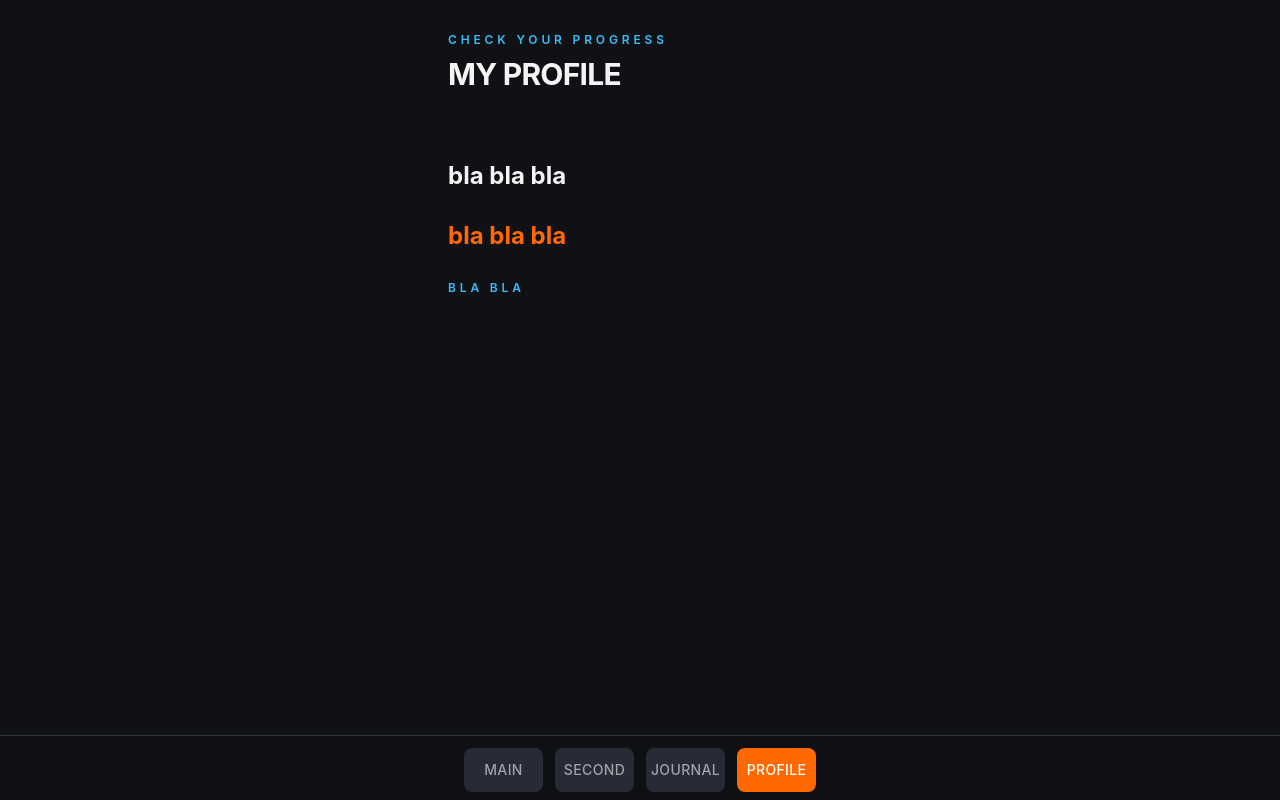
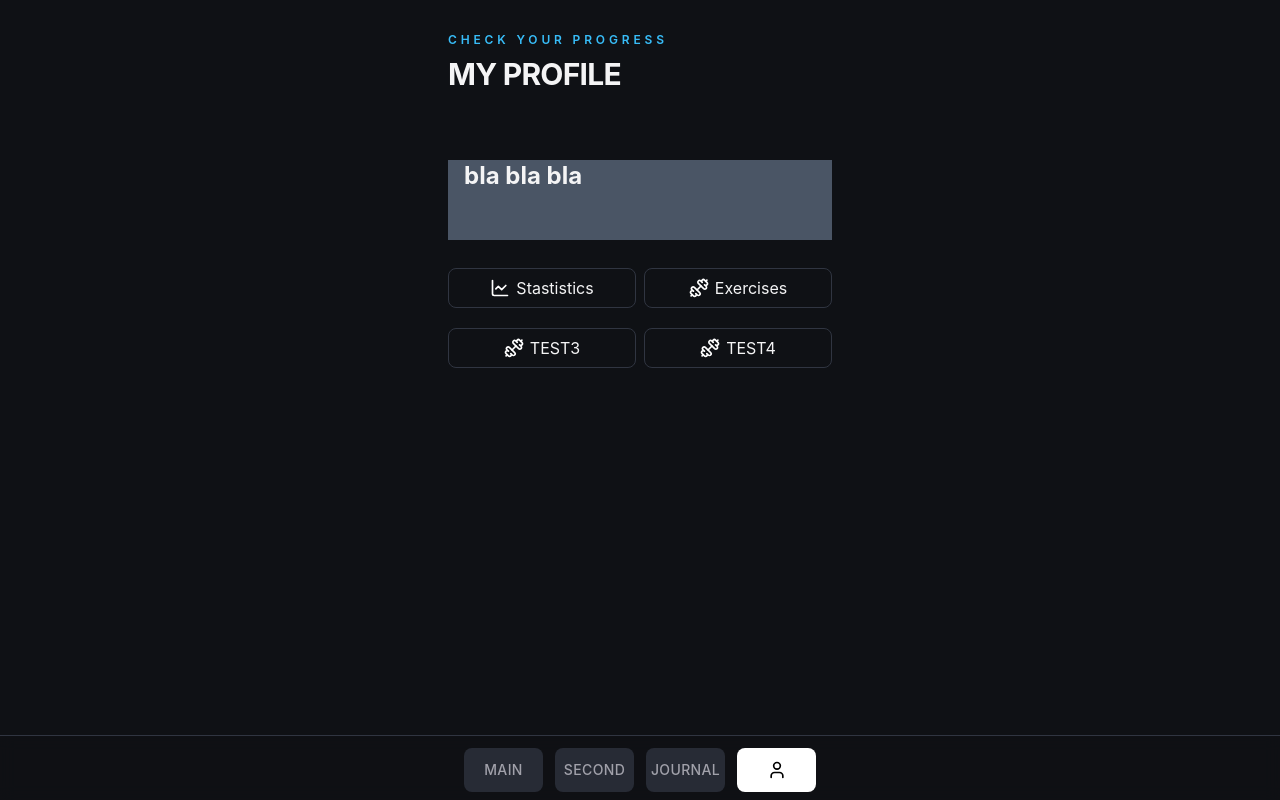
Before and after one commit to cec1lrhodes/sport-app-mobile, a React (Vite) app: page /profile in a window 1280 px wide. Built offline with nearby package versions, Linux system fonts and the light colour scheme.

Commit message:
new icons in bottomNav, super raw profile page

```diff
--- a/src/components/layout/MainPage_Layout/ExerciseForm.tsx
+++ b/src/components/layout/MainPage_Layout/ExerciseForm.tsx
@@ -51,7 +51,7 @@ const ExerciseForm = ({
           <AccordionItem
             key={item.id}
             value={String(item.id)}
-            className="rounded-2xl border-none bg-secondary/60 px-4 py-3 transition-colors not-last:border-b-0 hover:bg-secondary/80"
+            className="rounded-2xl border-none bg-secondary/60 px-4 py-3 transition-colors not-last:border-b-0 hover:bg-secondary/70"
           >
             <AccordionTrigger
               className={cn(
--- a/src/components/layout/common/BottomNav.tsx
+++ b/src/components/layout/common/BottomNav.tsx
@@ -1,19 +1,28 @@
 import { Link, useRouterState } from "@tanstack/react-router";
 
 import { cn } from "@/lib/utils";
+import { User } from "lucide-react";
 
 type NavItem = {
   to: "/" | "/second" | "/third" | "/profile";
   label: string;
 
   matchPrefix?: string;
+  icon?: React.ReactNode;
 };
 
 const navItems: NavItem[] = [
   { to: "/", label: "Main" },
   { to: "/second", label: "Second", matchPrefix: "/second" },
   { to: "/third", label: "Journal", matchPrefix: "/third" },
-  { to: "/profile", label: "Profile", matchPrefix: "/profile" },
+  {
+    to: "/profile",
+    label: "Profile",
+    matchPrefix: "/profile",
+    icon: (
+      <User className="size-5 {isActive ? 'text-black' : 'text-muted-foreground'}" />
+    ),
+  },
 ];
 
 const isActivePath = (pathname: string, item: NavItem): boolean => {
@@ -44,11 +53,13 @@ const BottomNav = () => {
               className={cn(
                 "flex h-11 items-center justify-center rounded-lg text-sm font-medium text-white transition-colors focus-visible:outline-none focus-visible:ring-2 focus-visible:ring-ring",
                 isActive
-                  ? "bg-orange-500"
+                  ? "bg-white text-black"
                   : "bg-muted text-muted-foreground hover:bg-muted/80 hover:text-foreground",
               )}
             >
-              <span className="uppercase tracking-wide">{label}</span>
+              <span className="uppercase tracking-wide">
+                {item.icon ?? label}
+              </span>
             </Link>
           );
         })}
--- a/src/components/pages/ProfilePage.tsx
+++ b/src/components/pages/ProfilePage.tsx
@@ -1,6 +1,59 @@
-import React from "react";
+import { Button } from "@/ui/button";
+import { ChartLine, Dumbbell } from "lucide-react";
+import { useState } from "react";
+
+interface ButtonProfile {
+  name: string;
+  icon?: React.ReactNode;
+  content?: React.ReactNode;
+}
+
+const buttonsProfile: ButtonProfile[] = [
+  {
+    name: "Stastistics",
+    icon: <ChartLine className="size-5 text-white" />,
+    content: (
+      <p className="text-xs font-semibold uppercase tracking-[0.32em] text-primary">
+        bla bla
+      </p>
+    ),
+  },
+  {
+    name: "Exercises",
+    icon: <Dumbbell className="size-5 text-white" />,
+    content: (
+      <p className="text-xs font-semibold uppercase tracking-[0.32em] text-primary">
+        bla bla2
+      </p>
+    ),
+  },
+  {
+    name: "TEST3",
+    icon: <Dumbbell className="size-5 text-white" />,
+    content: (
+      <p className="text-xs font-semibold uppercase tracking-[0.32em] text-primary">
+        bla bla3
+      </p>
+    ),
+  },
+  {
+    name: "TEST4",
+    icon: <Dumbbell className="size-5 text-white" />,
+    content: (
+      <p className="text-xs font-semibold uppercase tracking-[0.32em] text-primary">
+        bla bla4
+      </p>
+    ),
+  },
+];
 
 const ProfilePage = () => {
+  const [activeButton, setActiveButton] = useState<string | null>(null);
+
+  const handleClickButton = (button: string) => {
+    setActiveButton(button);
+  };
+
   return (
     <main className="min-h-screen bg-background px-4 pb-24 pt-8 text-foreground">
       <section className="mx-auto flex min-h-[calc(100vh-8rem)] w-full max-w-sm flex-col gap-7">
@@ -11,22 +64,37 @@ const ProfilePage = () => {
           <h1 className="text-3xl font-bold tracking-tight">MY PROFILE</h1>
         </header>
 
-        <section aria-labelledby="rpe-heading" className="space-y-3 mt-10">
-          <h2 id="rpe-heading" className="text-2xl font-bold">
+        <section
+          aria-labelledby="rpe-heading"
+          className="space-y-3 mt-10 bg-gray-600 h-20"
+        >
+          <h2 id="rpe-heading" className="text-2xl font-bold px-4">
             bla bla bla
           </h2>
         </section>
 
-        <section aria-labelledby="rpe-heading" className="space-y-3">
-          <h2 id="rpe-heading" className="text-2xl font-bold text-orange-500">
-            bla bla bla
-          </h2>
+        <section
+          aria-labelledby="rpe-heading"
+          className="space-y-3 grid grid-cols-2 gap-2 "
+        >
+          {buttonsProfile.map((button) => (
+            <Button
+              key={button.name}
+              variant="outline"
+              className="w-full hover:bg-gray-500 h-10"
+              onClick={() => handleClickButton(button.name)}
+            >
+              {button.icon}
+              {button.name}
+            </Button>
+          ))}
         </section>
 
         <section aria-labelledby="rpe-heading" className="space-y-3">
-          <p className="text-xs font-semibold uppercase tracking-[0.32em] text-primary">
-            bla bla
-          </p>
+          {activeButton === null
+            ? null
+            : buttonsProfile.find((button) => button.name === activeButton)
+                ?.content}
         </section>
       </section>
     </main>
```
